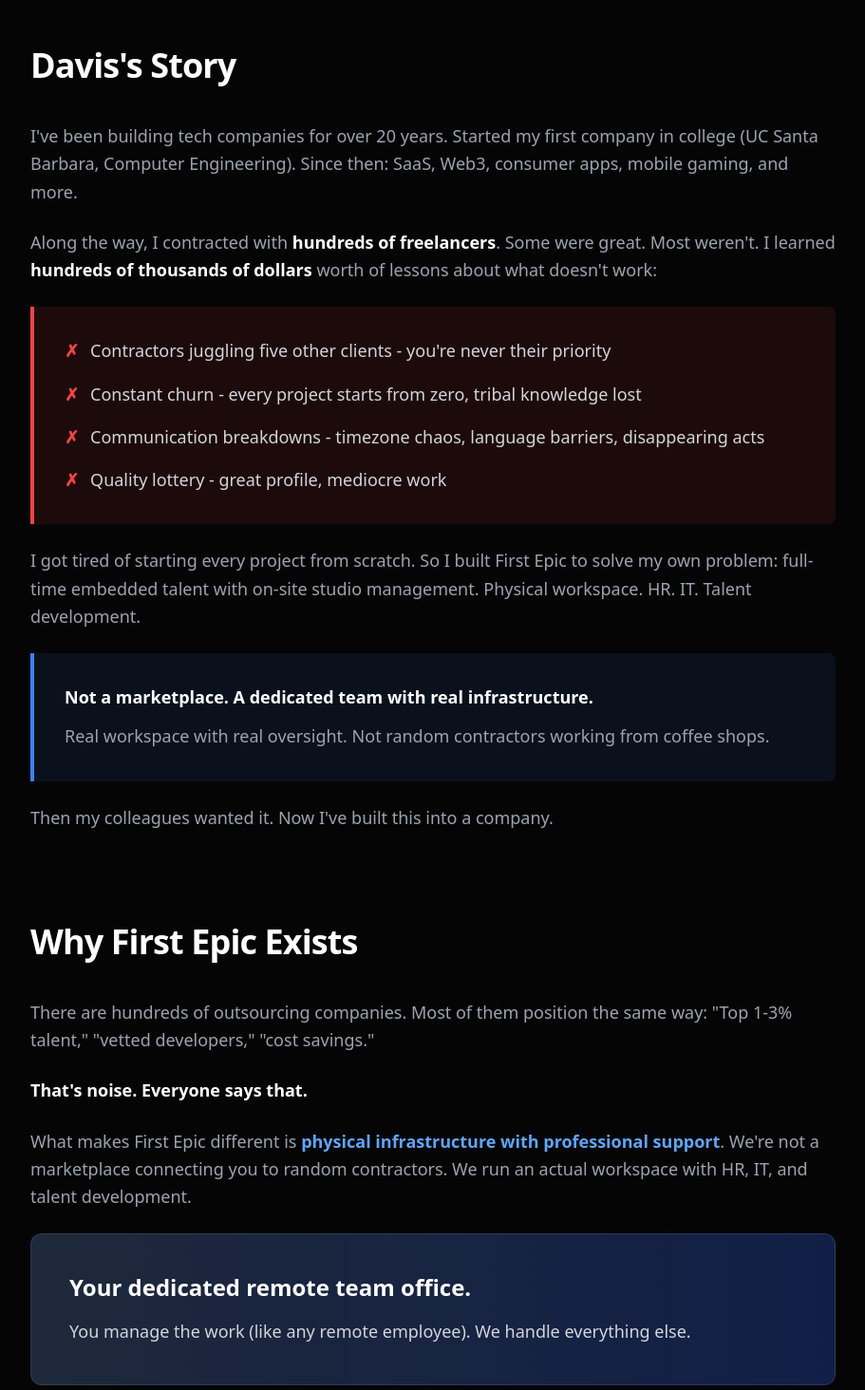
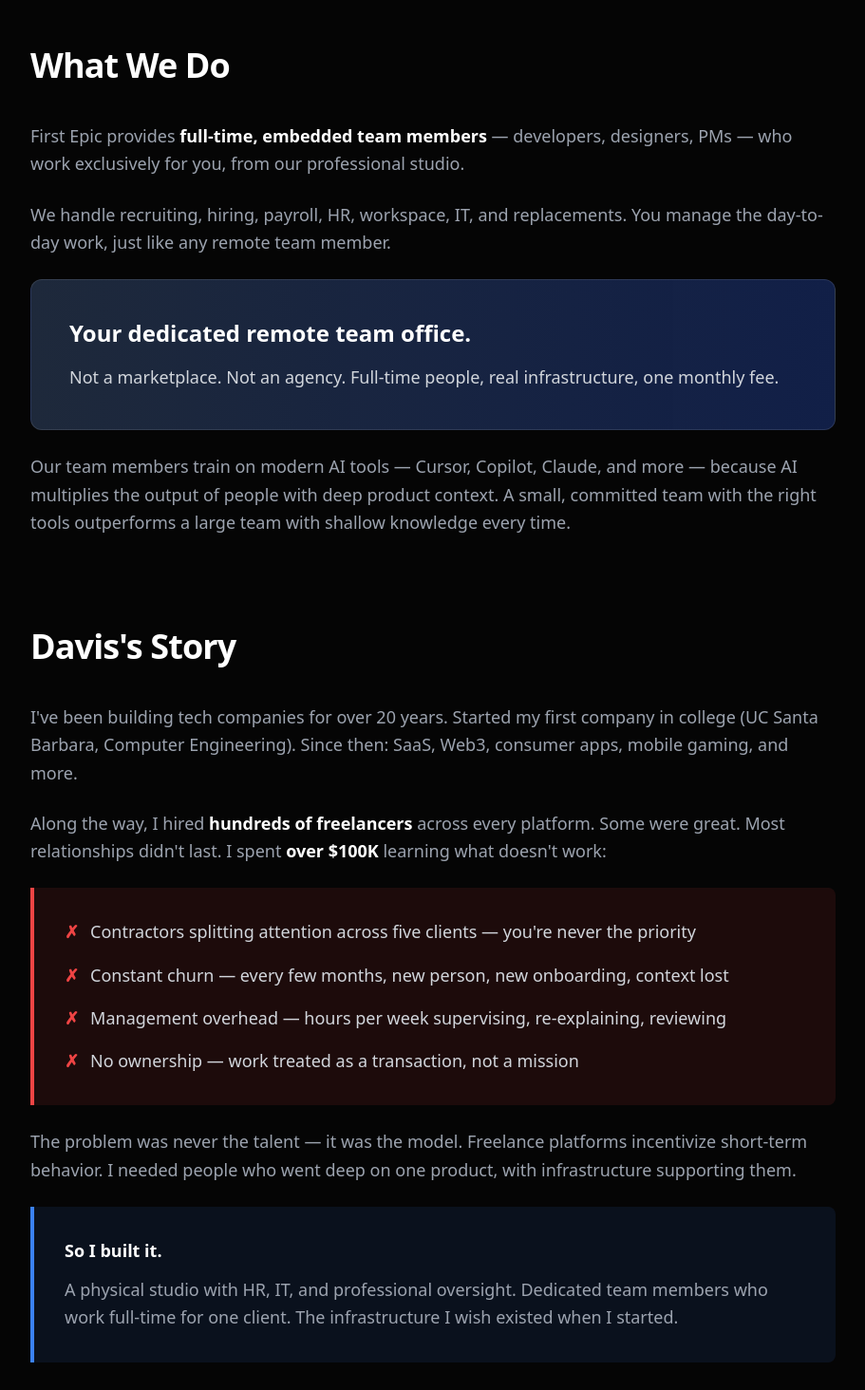
Before and after one commit to First-Epic/firstepic-website, a Next.js app: page /about in a window 1280 px wide. Shown: the part 480-1944 px from the top of the page at 95% size, without its empty margins (184-1095 px from the left). Built offline with nearby package versions, Linux system fonts and the light colour scheme.

Commit message:
Updated copy

```diff
--- a/app/about/page.tsx
+++ b/app/about/page.tsx
@@ -23,13 +23,37 @@
           <div className="font-mono text-xs text-blue-500 mb-4 tracking-widest uppercase">/// About</div>
           <h1 className="text-5xl md:text-6xl lg:text-7xl font-bold mb-6 tracking-tight">About First Epic</h1>
           <p className="text-xl md:text-2xl text-gray-400 max-w-3xl leading-relaxed">
-            Built by a founder who learned the hard way, for founders ready to do it the right way.
+            Talent infrastructure for tech founders and studio heads who want to build great remote teams — without the overhead.
           </p>
         </div>
       </div>
 
       {/* Content */}
       <div className="max-w-4xl mx-auto px-6 py-20 md:py-32">
+
+        {/* What We Do */}
+        <section className="mb-24">
+          <h2 className="text-3xl md:text-4xl font-bold mb-10 text-white tracking-tight">What We Do</h2>
+          <div className="space-y-6 text-lg text-gray-400 leading-relaxed">
+            <p>
+              First Epic provides <strong className="text-white">full-time, embedded team members</strong> — developers, designers, PMs — who work exclusively for you, from our professional studio.
+            </p>
+            <p>
+              We handle recruiting, hiring, payroll, HR, workspace, IT, and replacements. You manage the day-to-day work, just like any remote team member.
+            </p>
+
+            <div className="bg-gradient-to-r from-slate-800 to-blue-900/50 p-10 rounded-xl my-8 border border-white/10">
+              <p className="text-2xl font-semibold text-white mb-4">Your dedicated remote team office.</p>
+              <p className="text-gray-300">
+                Not a marketplace. Not an agency. Full-time people, real infrastructure, one monthly fee.
+              </p>
+            </div>
+
+            <p>
+              Our team members train on modern AI tools — Cursor, Copilot, Claude, and more — because AI multiplies the output of people with deep product context. A small, committed team with the right tools outperforms a large team with shallow knowledge every time.
+            </p>
+          </div>
+        </section>
 
         {/* Davis's Story */}
         <section className="mb-24">
@@ -39,65 +63,61 @@
               I&apos;ve been building tech companies for over 20 years. Started my first company in college (UC Santa Barbara, Computer Engineering). Since then: SaaS, Web3, consumer apps, mobile gaming, and more.
             </p>
             <p>
-              Along the way, I contracted with <strong className="text-white">hundreds of freelancers</strong>. Some were great. Most weren&apos;t. I learned <strong className="text-white">hundreds of thousands of dollars</strong> worth of lessons about what doesn&apos;t work:
+              Along the way, I hired <strong className="text-white">hundreds of freelancers</strong> across every platform. Some were great. Most relationships didn&apos;t last. I spent <strong className="text-white">over $100K</strong> learning what doesn&apos;t work:
             </p>
 
             <div className="bg-red-500/10 border-l-4 border-red-500 p-8 rounded-r-lg my-8">
               <ul className="space-y-4 text-gray-300">
                 <li className="flex items-start gap-3">
                   <span className="text-red-500 flex-shrink-0 font-bold">✗</span>
-                  <span>Contractors juggling five other clients - you&apos;re never their priority</span>
+                  <span>Contractors splitting attention across five clients — you&apos;re never the priority</span>
                 </li>
                 <li className="flex items-start gap-3">
                   <span className="text-red-500 flex-shrink-0 font-bold">✗</span>
-                  <span>Constant churn - every project starts from zero, tribal knowledge lost</span>
+                  <span>Constant churn — every few months, new person, new onboarding, context lost</span>
                 </li>
                 <li className="flex items-start gap-3">
                   <span className="text-red-500 flex-shrink-0 font-bold">✗</span>
-                  <span>Communication breakdowns - timezone chaos, language barriers, disappearing acts</span>
+                  <span>Management overhead — hours per week supervising, re-explaining, reviewing</span>
                 </li>
                 <li className="flex items-start gap-3">
                   <span className="text-red-500 flex-shrink-0 font-bold">✗</span>
-                  <span>Quality lottery - great profile, mediocre work</span>
+                  <span>No ownership — work treated as a transaction, not a mission</span>
                 </li>
               </ul>
             </div>
 
             <p>
-              I got tired of starting every project from scratch. So I built First Epic to solve my own problem: full-time embedded talent with on-site studio management. Physical workspace. HR. IT. Talent development.
+              The problem was never the talent — it was the model. Freelance platforms incentivize short-term behavior. I needed people who went deep on one product, with infrastructure supporting them.
             </p>
 
             <div className="bg-blue-500/10 border-l-4 border-blue-500 p-8 rounded-r-lg my-8">
-              <p className="text-white font-semibold mb-3">Not a marketplace. A dedicated team with real infrastructure.</p>
+              <p className="text-white font-semibold mb-3">So I built it.</p>
               <p className="text-gray-400">
-                Real workspace with real oversight. Not random contractors working from coffee shops.
+                A physical studio with HR, IT, and professional oversight. Dedicated team members who work full-time for one client. The infrastructure I wish existed when I started.
               </p>
             </div>
 
-            <p>Then my colleagues wanted it. Now I&apos;ve built this into a company.</p>
+            <p>Then my colleagues wanted it. Now it&apos;s a company.</p>
           </div>
         </section>
 
         {/* Why First Epic Exists */}
         <section className="mb-24">
-          <h2 className="text-3xl md:text-4xl font-bold mb-10 text-white tracking-tight">Why First Epic Exists</h2>
+          <h2 className="text-3xl md:text-4xl font-bold mb-10 text-white tracking-tight">Why First Epic Is Different</h2>
           <div className="space-y-6 text-lg text-gray-400 leading-relaxed">
             <p>
-              There are hundreds of outsourcing companies. Most of them position the same way: &quot;Top 1-3% talent,&quot; &quot;vetted developers,&quot; &quot;cost savings.&quot;
+              There are hundreds of outsourcing companies. Most position the same way: &quot;Top 1-3% talent,&quot; &quot;vetted developers,&quot; &quot;cost savings.&quot;
             </p>
             <p className="text-white font-semibold">
               That&apos;s noise. Everyone says that.
             </p>
             <p>
-              What makes First Epic different is <strong className="text-blue-400">physical infrastructure with professional support</strong>. We&apos;re not a marketplace connecting you to random contractors. We run an actual workspace with HR, IT, and talent development.
+              What makes First Epic different is <strong className="text-blue-400">we own the infrastructure</strong>. We&apos;re not a marketplace connecting you to contractors. We run the studio, employ the people, provide the tools, and handle everything that isn&apos;t your day-to-day work management.
             </p>
-
-            <div className="bg-gradient-to-r from-slate-800 to-blue-900/50 p-10 rounded-xl my-8 border border-white/10">
-              <p className="text-2xl font-semibold text-white mb-4">Your dedicated remote team office.</p>
-              <p className="text-gray-300">
-                You manage the work (like any remote employee). We handle everything else.
-              </p>
-            </div>
+            <p>
+              The result: team members who stick around, build deep context on your product, and perform like in-house hires — at a fraction of the cost of local hiring.
+            </p>
           </div>
         </section>
 
@@ -106,7 +126,7 @@
           <h2 className="text-3xl md:text-4xl font-bold mb-10 text-white tracking-tight">The Mission</h2>
           <div className="text-lg text-gray-400 leading-relaxed">
             <p>
-              Help tech founders graduate from Upwork. Stop churning through freelancers. Build your first embedded remote team without the headaches of going direct.
+              Help tech founders and studio heads build world-class remote teams with real infrastructure behind them. Small teams, deep context, AI-enabled — the future of how great companies get built.
             </p>
           </div>
         </section>
@@ -115,7 +135,7 @@
         <div className="bg-white/5 border border-white/10 rounded-xl p-12 text-center">
           <h3 className="text-2xl md:text-3xl font-bold mb-6 text-white">Want to talk?</h3>
           <p className="text-lg text-gray-400 mb-10 max-w-2xl mx-auto leading-relaxed">
-            Book 30 minutes with me. Founder-to-founder.
+            Book 30 minutes with Davis. Founder-to-founder.
           </p>
           <a
             href="/#contact"
--- a/app/page.tsx
+++ b/app/page.tsx
@@ -81,12 +81,12 @@
           </div>
 
           <h1 className="text-5xl md:text-7xl lg:text-8xl font-bold tracking-tighter mb-8 leading-[0.9]">
-            <div>READY TO GRADUATE</div>
-            <div className="text-gray-500">FROM UPWORK?</div>
+            <div>BUILD YOUR</div>
+            <div className="text-gray-500">REMOTE TEAM.</div>
           </h1>
 
           <p className="text-lg md:text-xl text-gray-400 max-w-2xl mx-auto leading-relaxed mb-12">
-            Stop churning through freelancers. Build your remote team with embedded talent that actually sticks around.
+            Small teams. Deep context. AI-enabled. Full-time embedded talent with real infrastructure behind them — so you can build faster without burning through contractors.
           </p>
 
           {/* Stats */}
@@ -102,26 +102,26 @@
           </div>
 
           <div>
-            <a href="#origin" className="inline-block border-b border-white pb-1 text-lg hover:text-blue-400 hover:border-blue-400 transition">
-              The Origin Story ↓
+            <a href="#why" className="inline-block border-b border-white pb-1 text-lg hover:text-blue-400 hover:border-blue-400 transition">
+              Why First Epic ↓
             </a>
           </div>
         </div>
       </section>
 
-      {/* Origin Story */}
-      <section id="origin" className="scroll-mt-32 min-h-screen flex items-center py-24 relative border-t border-white/5 bg-[#080808]">
+      {/* Why First Epic */}
+      <section id="why" className="scroll-mt-32 min-h-screen flex items-center py-24 relative border-t border-white/5 bg-[#080808]">
         <div className="max-w-7xl mx-auto px-6 grid md:grid-cols-2 gap-16 items-center">
           <div className="relative z-10">
             <div className="font-mono text-xs text-blue-500 mb-6 tracking-widest uppercase">/// Built by a Builder</div>
             <h2 className="text-3xl md:text-5xl font-bold leading-tight mb-8">
-              I Built This to Solve<br />
-              <span className="text-gray-600">My Own Problem.</span>
+              Your Team.<br />
+              <span className="text-gray-600">Our Infrastructure.</span>
             </h2>
             <div className="space-y-6 text-lg text-gray-400 leading-relaxed">
-              <p>For over 20 years as a tech entrepreneur, I&apos;ve hired <strong className="text-white">hundreds of freelancers</strong> across every platform you can name. Upwork, Toptal, Fiverr, direct contractors  -  you name it, I&apos;ve tried it.</p>
-              <p className="text-white">The lessons cost me <strong className="text-blue-400">hundreds of thousands of dollars</strong> in failed projects, missed deadlines, and talent that disappeared mid-sprint.</p>
-              <p>First Epic is what I wish existed when I started. Not another marketplace. Not another agency. The next step after you&apos;ve outgrown freelancers — embedded talent with real infrastructure behind them.</p>
+              <p>Most companies try to build remote teams one of two ways: hire freelancers and manage the chaos, or pay premium local rates and hope the budget holds.</p>
+              <p className="text-white">There&apos;s a third way. <strong className="text-blue-400">Dedicated, full-time team members</strong> who work exclusively for you — from a professional studio with real HR, IT, and operational support.</p>
+              <p>No split attention. No contractor churn. No starting from zero every few months. Just committed people with deep context on your product, backed by infrastructure that keeps them performing.</p>
             </div>
             <div className="mt-12 flex items-center gap-4">
               <img src="/davis-headshot.jpg" alt="Davis Brimer" className="w-16 h-16 rounded-full border border-white/20 object-cover" />
@@ -136,34 +136,34 @@
             <div className="relative">
               <div className="absolute -inset-4 bg-gradient-to-r from-blue-500 to-purple-600 rounded-lg opacity-20 blur-lg"></div>
               <div className="relative bg-[#050505] border border-white/10 p-8 rounded-sm shadow-2xl">
-                <div className="font-mono text-[10px] text-gray-500 uppercase tracking-widest mb-4">The Freelancer Fatigue</div>
+                <div className="font-mono text-[10px] text-gray-500 uppercase tracking-widest mb-4">The Old Way vs. First Epic</div>
                 <ul className="space-y-6">
                   <li className="flex gap-4">
                     <div className="w-8 h-8 rounded-full bg-red-500/10 flex items-center justify-center shrink-0 text-red-500">✗</div>
                     <div>
-                      <div className="text-white font-bold text-sm">Constant Churn</div>
-                      <div className="text-gray-500 text-sm">Every project starts from zero. New freelancer, new onboarding, new trust-building.</div>
+                      <div className="text-white font-bold text-sm">Freelancer Churn</div>
+                      <div className="text-gray-500 text-sm">New contractor every few months. Context lost. Starting from zero.</div>
                     </div>
                   </li>
                   <li className="flex gap-4">
                     <div className="w-8 h-8 rounded-full bg-yellow-500/10 flex items-center justify-center shrink-0 text-yellow-500">!</div>
                     <div>
-                      <div className="text-white font-bold text-sm">No Ownership</div>
-                      <div className="text-gray-500 text-sm">They&apos;re juggling 5 other clients. Your project is just another ticket.</div>
+                      <div className="text-white font-bold text-sm">Split Attention</div>
+                      <div className="text-gray-500 text-sm">Juggling multiple clients. Your project is just another ticket.</div>
                     </div>
                   </li>
                   <li className="flex gap-4">
                     <div className="w-8 h-8 rounded-full bg-orange-500/10 flex items-center justify-center shrink-0 text-orange-500">?</div>
                     <div>
-                      <div className="text-white font-bold text-sm">Quality Lottery</div>
-                      <div className="text-gray-500 text-sm">Great portfolio, mediocre delivery. The profile never matches the work.</div>
+                      <div className="text-white font-bold text-sm">Management Overhead</div>
+                      <div className="text-gray-500 text-sm">Hours of your week spent supervising, re-explaining, re-onboarding.</div>
                     </div>
                   </li>
                   <li className="flex gap-4">
                     <div className="w-8 h-8 rounded-full bg-green-500/10 flex items-center justify-center shrink-0 text-green-500">✓</div>
                     <div>
                       <div className="text-white font-bold text-sm">First Epic</div>
-                      <div className="text-gray-500 text-sm">Dedicated talent. Physical workspace. Professional infrastructure.</div>
+                      <div className="text-gray-500 text-sm">Dedicated talent. Deep context. Physical studio. Real infrastructure.</div>
                     </div>
                   </li>
                 </ul>
@@ -179,14 +179,14 @@
           <div className="text-center max-w-3xl mx-auto mb-16">
             <h2 className="font-mono text-xs text-blue-500 mb-4 tracking-widest uppercase">/// The First Epic Difference</h2>
             <h3 className="text-3xl md:text-5xl font-bold mb-6">Not a Marketplace.<br /><span className="text-gray-600">Not an Agency.</span></h3>
-            <p className="text-gray-400 text-lg">Build your own dedicated team - we handle the infrastructure and professional support.</p>
+            <p className="text-gray-400 text-lg">Your dedicated remote team — we handle the infrastructure and professional support.</p>
           </div>
 
           <div className="grid md:grid-cols-3 gap-8">
             <div className="bg-white/5 border border-white/10 p-8 rounded-sm hover:border-white/20 transition">
               <div className="text-blue-500 font-mono text-xs uppercase tracking-widest mb-4">Physical Workspace</div>
               <h4 className="text-xl font-bold text-white mb-3">Real Office, Real Oversight</h4>
-              <p className="text-gray-400 text-sm leading-relaxed">Your team works from a professional workspace with HR, IT support, and operational management.</p>
+              <p className="text-gray-400 text-sm leading-relaxed">Your team works from a professional studio with HR, IT support, and operational management.</p>
             </div>
             <div className="bg-white/5 border border-white/10 p-8 rounded-sm hover:border-white/20 transition">
               <div className="text-blue-500 font-mono text-xs uppercase tracking-widest mb-4">Dedicated to You</div>
@@ -195,18 +195,18 @@
             </div>
             <div className="bg-white/5 border border-white/10 p-8 rounded-sm hover:border-white/20 transition">
               <div className="text-blue-500 font-mono text-xs uppercase tracking-widest mb-4">AI-Enabled</div>
-              <h4 className="text-xl font-bold text-white mb-3">Modern Tools</h4>
-              <p className="text-gray-400 text-sm leading-relaxed">Your team gets access to cutting-edge AI tools to supercharge their productivity.</p>
+              <h4 className="text-xl font-bold text-white mb-3">Modern Tools, Multiplied Output</h4>
+              <p className="text-gray-400 text-sm leading-relaxed">Your team trains on Cursor, Copilot, Claude, and more. AI multiplies the output of people with deep context.</p>
             </div>
             <div className="bg-white/5 border border-white/10 p-8 rounded-sm hover:border-white/20 transition">
               <div className="text-blue-500 font-mono text-xs uppercase tracking-widest mb-4">Timezone Flexibility</div>
               <h4 className="text-xl font-bold text-white mb-3">Your Schedule</h4>
-              <p className="text-gray-400 text-sm leading-relaxed">Full US business hours overlap available, or async overnight work. You decide.</p>
+              <p className="text-gray-400 text-sm leading-relaxed">Full US business hours overlap, or async overnight work. Your team works when you need them.</p>
             </div>
             <div className="bg-white/5 border border-white/10 p-8 rounded-sm hover:border-white/20 transition">
               <div className="text-blue-500 font-mono text-xs uppercase tracking-widest mb-4">No Per-Hire Fees</div>
               <h4 className="text-xl font-bold text-white mb-3">Recruiting Included</h4>
-              <p className="text-gray-400 text-sm leading-relaxed">Unlike Arc or Toptal, you don&apos;t pay thousands just to start.</p>
+              <p className="text-gray-400 text-sm leading-relaxed">No placement fees, no per-hire costs. Recruiting, screening, and onboarding are all included.</p>
             </div>
             <div className="bg-white/5 border border-white/10 p-8 rounded-sm hover:border-white/20 transition">
               <div className="text-blue-500 font-mono text-xs uppercase tracking-widest mb-4">Free Replacements</div>
@@ -255,8 +255,21 @@
         </div>
       </section>
 
+      {/* Origin Story — moved below process */}
+      <section id="origin" className="scroll-mt-32 py-32 border-t border-white/5 bg-[#050505]">
+        <div className="max-w-4xl mx-auto px-6">
+          <div className="font-mono text-xs text-blue-500 mb-4 tracking-widest uppercase">/// The Origin Story</div>
+          <h3 className="text-3xl md:text-4xl font-bold mb-10">Why I Built This</h3>
+          <div className="space-y-6 text-lg text-gray-400 leading-relaxed">
+            <p>For over 20 years as a tech entrepreneur, I hired <strong className="text-white">hundreds of freelancers</strong> across every platform — Upwork, Toptal, Fiverr, direct contractors. The lessons cost me <strong className="text-blue-400">over $100K</strong> in failed projects, missed deadlines, and talent that disappeared mid-sprint.</p>
+            <p>The problem was never the talent. It was the model. Freelance platforms incentivize short-term behavior — split attention, constant churn, no ownership. I needed people who went deep on one product, not shallow on six.</p>
+            <p className="text-white">So I built First Epic: the infrastructure I wish existed when I started. Not another marketplace. A dedicated team office with real support behind it.</p>
+          </div>
+        </div>
+      </section>
+
       {/* Fit Check */}
-      <section id="fit" className="scroll-mt-32 py-32 border-t border-white/5 bg-[#050505]">
+      <section id="fit" className="scroll-mt-32 py-32 border-t border-white/5 bg-[#080808]">
         <div className="max-w-7xl mx-auto px-6">
           <div className="text-center max-w-3xl mx-auto mb-16">
             <h2 className="font-mono text-xs text-blue-500 mb-4 tracking-widest uppercase">/// Fit Check</h2>
@@ -267,10 +280,10 @@
             <div className="bg-green-500/5 border border-green-500/20 p-10 rounded-sm">
               <h4 className="text-2xl font-bold text-green-400 mb-6">Great Fit</h4>
               <ul className="space-y-4">
-                <li className="flex items-start gap-3 text-gray-300"><span className="text-green-500 font-bold">✓</span><span>Startups ready to move beyond freelancers</span></li>
-                <li className="flex items-start gap-3 text-gray-300"><span className="text-green-500 font-bold">✓</span><span>Founders scaling their first remote team</span></li>
-                <li className="flex items-start gap-3 text-gray-300"><span className="text-green-500 font-bold">✓</span><span>Companies with hard-to-fill technical positions</span></li>
-                <li className="flex items-start gap-3 text-gray-300"><span className="text-green-500 font-bold">✓</span><span>Teams that want ownership, not outsourcing</span></li>
+                <li className="flex items-start gap-3 text-gray-300"><span className="text-green-500 font-bold">✓</span><span>Tech founders and studio heads building remote teams</span></li>
+                <li className="flex items-start gap-3 text-gray-300"><span className="text-green-500 font-bold">✓</span><span>Companies tired of contractor churn who want committed team members</span></li>
+                <li className="flex items-start gap-3 text-gray-300"><span className="text-green-500 font-bold">✓</span><span>Teams with hard-to-fill technical or creative roles</span></li>
+                <li className="flex items-start gap-3 text-gray-300"><span className="text-green-500 font-bold">✓</span><span>Founders who want ownership and deep context, not outsourcing</span></li>
               </ul>
             </div>
 
```
Also changed, not shown: app/faq/page.tsx (+10 -10 lines).
